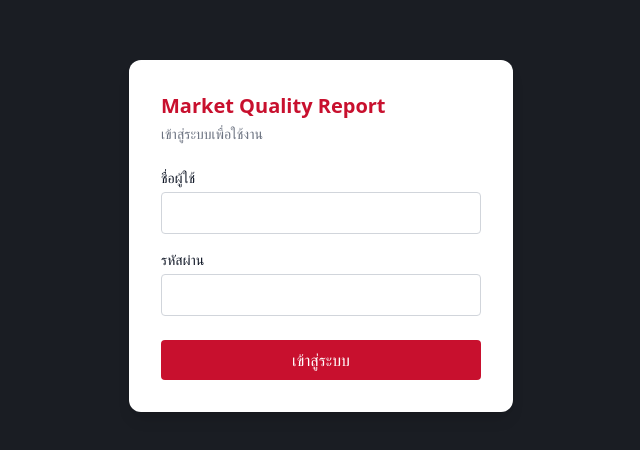
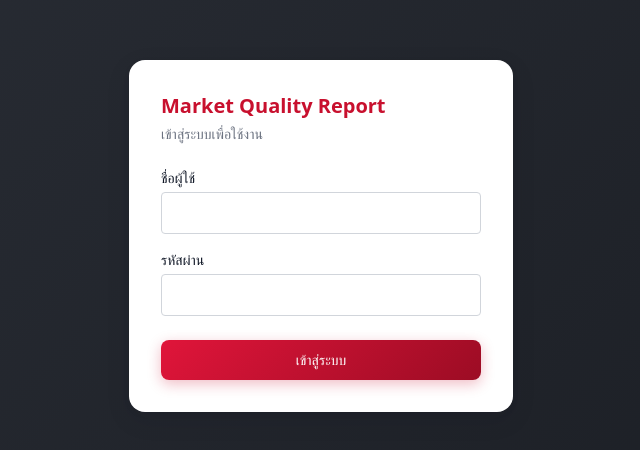
Before and after one commit to patamin-lab/mqr-mahindra, a Next.js app: page /login in a window 1280 px wide. Shown: the part 164-614 px from the top of the page, without its empty margins (319-959 px from the left). Built offline with nearby package versions, Linux system fonts and the light colour scheme.

Commit message:
style: gradient background + card shadow on login page

```diff
--- a/src/app/login/page.tsx
+++ b/src/app/login/page.tsx
@@ -35,8 +35,8 @@ export default function LoginPage() {
   }
 
   return (
-    <div className="min-h-screen flex items-center justify-center bg-brand-dark px-4">
-      <form onSubmit={onSubmit} className="bg-white rounded-xl shadow-lg w-full max-w-sm p-8">
+    <div className="min-h-screen flex items-center justify-center bg-gradient-dark px-4">
+      <form onSubmit={onSubmit} className="bg-white rounded-2xl shadow-card-hover w-full max-w-sm p-8">
         <h1 className="text-xl font-bold text-brand-red mb-1">Market Quality Report</h1>
         <p className="text-sm text-gray-500 mb-6">เข้าสู่ระบบเพื่อใช้งาน</p>
 
@@ -65,10 +65,7 @@ export default function LoginPage() {
           required
         />
 
-        <button
-          disabled={loading}
-          className="w-full bg-brand-red hover:bg-brand-redDark text-white rounded py-2 font-medium disabled:opacity-50 transition"
-        >
+        <button disabled={loading} className="btn-primary w-full">
           {loading ? 'กำลังเข้าสู่ระบบ...' : 'เข้าสู่ระบบ'}
         </button>
       </form>
```
